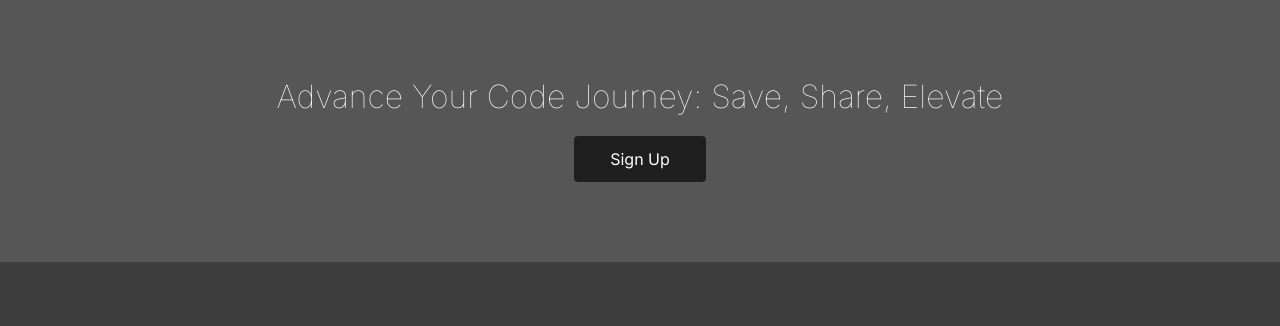
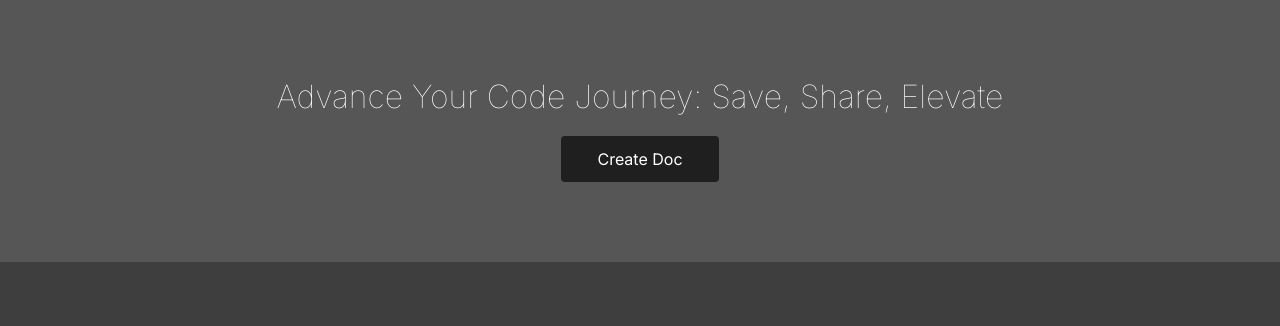
Before and after one commit to saamauro92/docume, a Django app: page / in a window 1280 px wide. Shown: the part 1341-1667 px from the top of the page. Run offline with Django 3.2, Linux system fonts and the light colour scheme; a user stored in the database is signed in; tables that the repository leaves empty hold one stand-in row (values such as "Sample post"); style sheets or scripts are compiled from the project's sources; some libraries are stand-ins or nearby versions.

Commit message:
Update buttons if user is authenticated

```diff
--- a/templates/index.html
+++ b/templates/index.html
@@ -60,7 +60,12 @@
   <section class="call-to-action">
     <div class="container">
       <h4 class="title">Advance Your Code Journey: Save, Share, Elevate</h4>
+      {% if user.is_authenticated != True %}
       <a href="{% url 'account_login' %}" class="button signup"> Sign Up</a>
+      {% else %}
+      <a href="{% url 'create_post' %}" class="button signup"> Create Doc</a>
+
+      {% endif %}
     </div>
   </section>
 </section>
```
